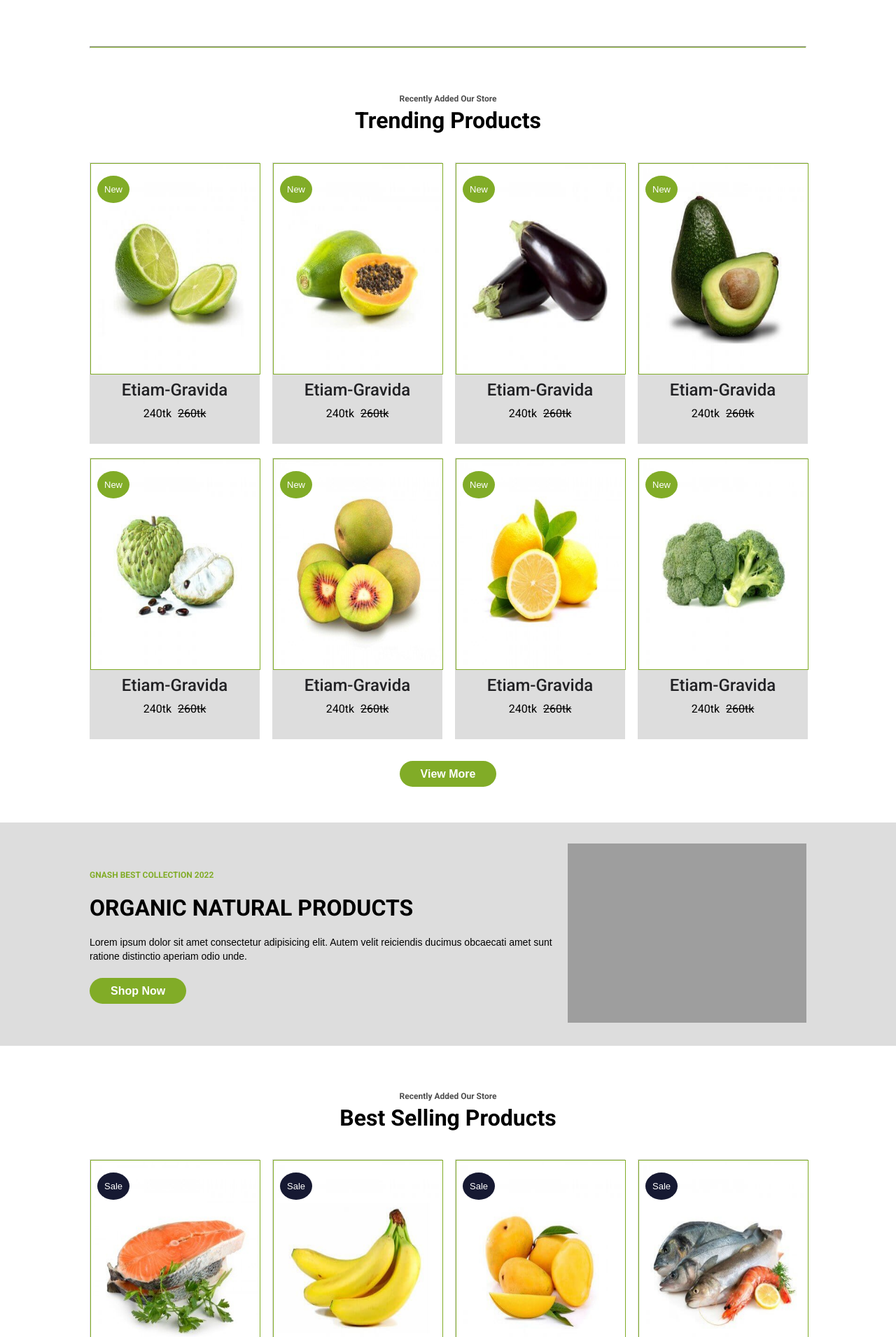
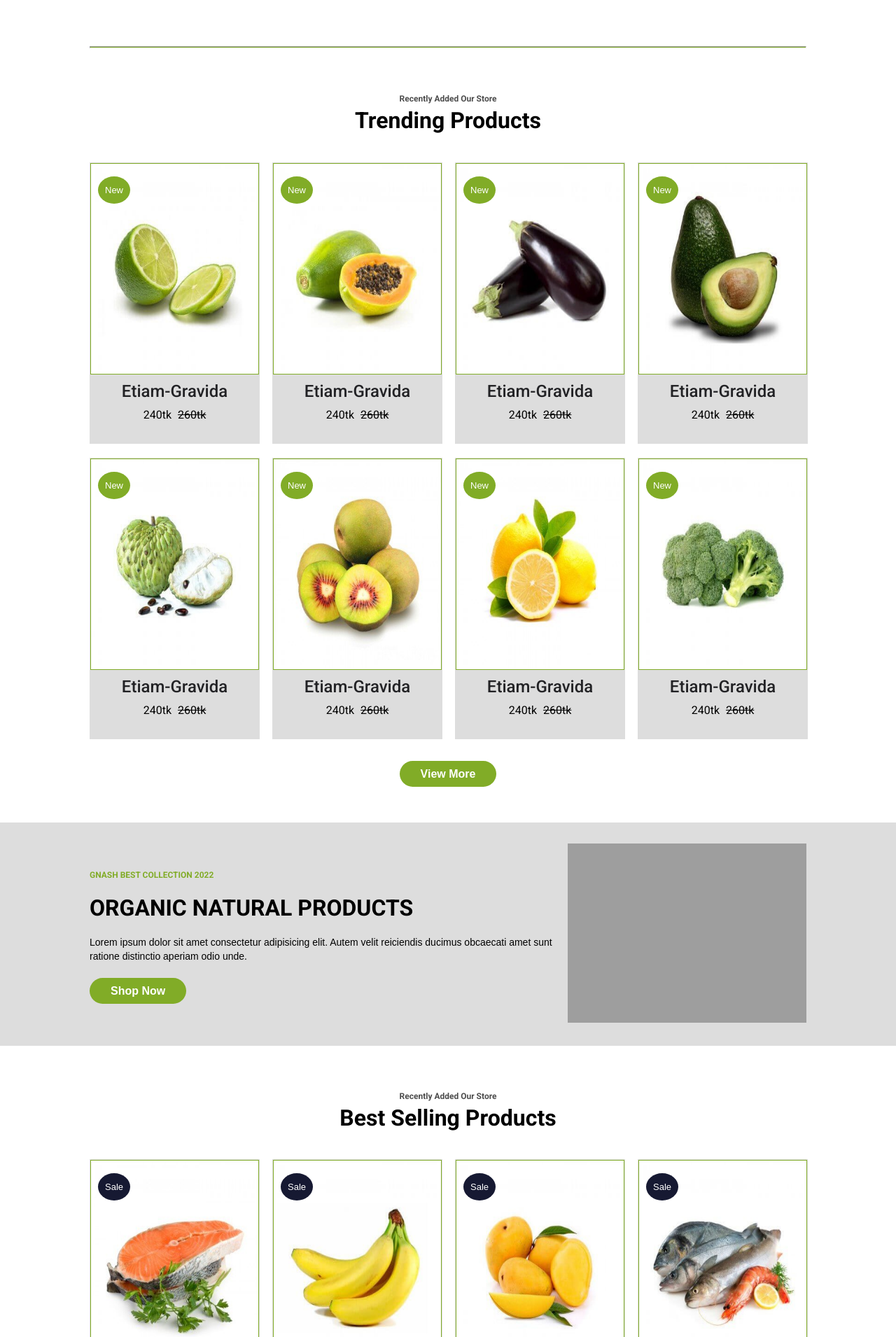
Before and after one commit to nayemishan686/Pulo, a PHP site: page / in a window 1280 px wide. Shown: the part 1599-3509 px from the top of the page at 70% size. Run offline with PHP 8.4, Linux system fonts and the light colour scheme; style sheets or scripts are compiled from the project's sources; some libraries are stand-ins or nearby versions; some web fonts are replaced; grey boxes are pictures that could not be loaded.

Commit message:
Image border problem solved

```diff
--- a/resources/css/style.css
+++ b/resources/css/style.css
@@ -487,6 +487,7 @@ section.header-nav-section{
 .prodect-img{
     height: 300px;
     position: relative;
+    border: 1px solid #81AC27;
 }
 .prodect-img img{
     height: 100%;
@@ -494,7 +495,6 @@ section.header-nav-section{
     background-repeat: no-repeat;
     background-position: center;
     background-size: cover;
-    border: 1px solid #81AC27;
 }
 .product-details h3{
     color: #222225;
```
